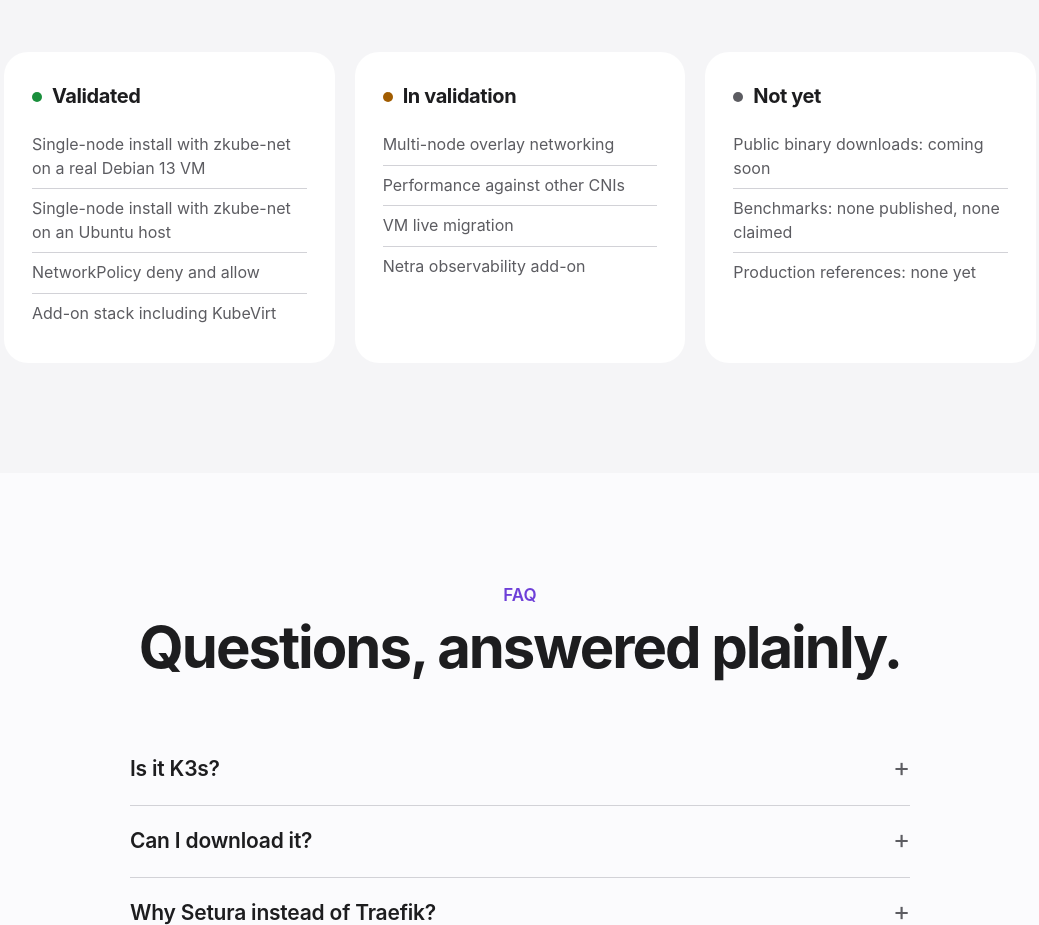
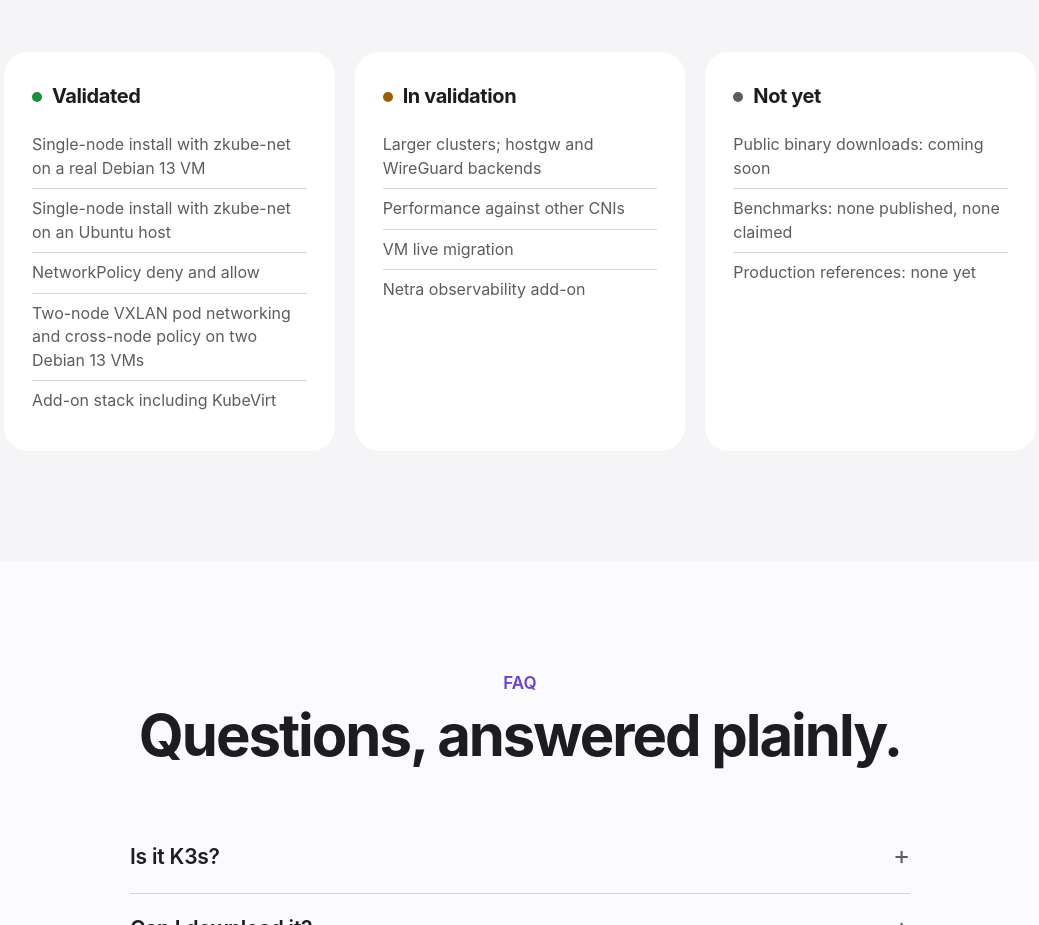
Before and after one commit to zyvorai/zyvor-kubeza-public, a plain HTML site: page docs/index.html in a window 1280 px wide. Shown: the part 4960-5885 px from the top of the page, without its empty margins (120-1159 px from the left). Drawn offline with Linux system fonts and the light colour scheme.

Commit message:
Status: two-node VXLAN validated
Co-Authored-By: Claude Sonnet 5.5 <noreply@anthropic.com>

```diff
--- a/docs/index.html
+++ b/docs/index.html
@@ -125,9 +125,10 @@
 <li>Single-node install with zkube-net on a real Debian 13 VM</li>
 <li>Single-node install with zkube-net on an Ubuntu host</li>
 <li>NetworkPolicy deny and allow</li>
+<li>Two-node VXLAN pod networking and cross-node policy on two Debian 13 VMs</li>
 <li>Add-on stack including KubeVirt</li></ul></div>
 <div class="col reveal"><h3><span class="dot amber"></span>In validation</h3><ul>
-<li>Multi-node overlay networking</li>
+<li>Larger clusters; hostgw and WireGuard backends</li>
 <li>Performance against other CNIs</li>
 <li>VM live migration</li>
 <li>Netra observability add-on</li></ul></div>
```
Also changed, not shown: 1 other file.
